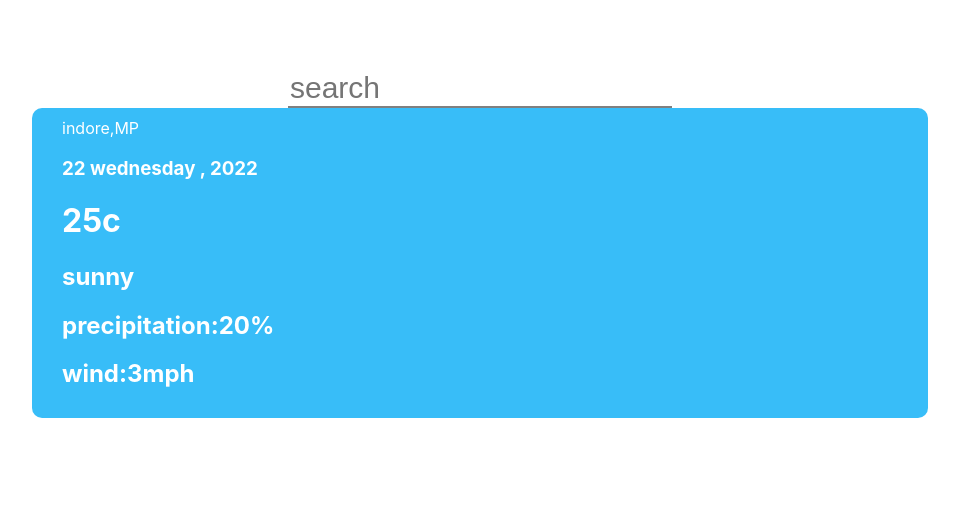
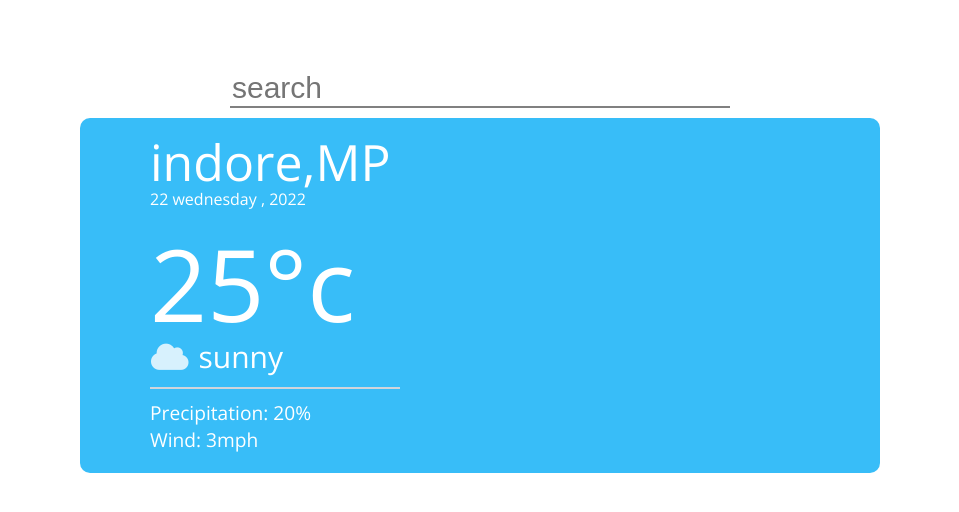
Before and after one commit to tanishk15sharma/Weather-Application, a React (Create React App) app: page / in a window 1280 px wide. Shown: the top 512 px of the page, without its empty margins (160-1119 px from the left). Built offline with nearby package versions, Linux system fonts and the light colour scheme.

Commit message:
intermediate styling

```diff
--- a/public/index.html
+++ b/public/index.html
@@ -10,6 +10,14 @@
       content="Web site created using create-react-app"
     />
     <link rel="apple-touch-icon" href="%PUBLIC_URL%/logo192.png" />
+    <link
+      rel="stylesheet"
+      href="https://cdnjs.cloudflare.com/ajax/libs/font-awesome/5.9.0/css/all.min.css"
+      integrity="sha512-q3eWabyZPc1XTCmF+8/LuE1ozpg5xxn7iO89yfSOd5/oKvyqLngoNGsx8jq92Y8eXJ/IRxQbEC+FGSYxtk2oiw=="
+      crossorigin="anonymous"
+      referrerpolicy="no-referrer"
+    />
+
     <!--
       manifest.json provides metadata used when your web app is installed on a
       user's mobile device or desktop. See https://developers.google.com/web/fundamentals/web-app-manifest/
--- a/src/components/style/style.css
+++ b/src/components/style/style.css
@@ -1,15 +1,21 @@
+@import url("https://fonts.googleapis.com/css2?family=Abril+Fatface&family=Noto+Sans:ital@0;1&family=Open+Sans&family=Prompt:wght@200&family=Roboto:wght@700&display=swap");
+
 .input-div {
   margin: auto;
-  width: 30%;
+  width: 500px;
   margin-top: 70px;
-
+  margin-bottom: 10px;
   border-bottom: 2px solid gray;
 }
 .input {
   text-align: left;
-  width: 100%;
+  width: 500px;
   font-size: 30px;
   border: 0;
+}
+
+body {
+  font-family: "Open Sans", sans-serif;
 }
 
 .weather-div {
@@ -17,11 +23,50 @@
   background-color: #38bdf8;
   text-align: left;
   margin: auto;
-  width: 70%;
+
+  width: 800px;
+
   border-radius: 10px;
   padding-top: 10px;
   padding-bottom: 10px;
 }
 .weather-info {
-  padding-left: 30px;
+  padding-left: 70px;
 }
+.weather-info .place-name {
+  font-size: 50px;
+  margin-bottom: 0;
+}
+
+.weather-info .date {
+  margin-top: -8px;
+}
+
+.weather-info .temp {
+  padding: 5px 0;
+  font-size: 100px;
+}
+.weather-info .cloud {
+  margin-top: -20px;
+  font-weight: 200;
+  font-size: 30px;
+  margin-bottom: 10px;
+}
+
+.cloud .cloud-icon {
+  opacity: 0.8;
+  padding: 1px;
+  padding-right: 10px;
+}
+
+.weather-info .precip {
+  padding-top: 10px;
+  width: 250px;
+  border-top: 2px solid #d1d5db;
+  font-size: larger;
+}
+
+.weather-info .wind {
+  font-size: larger;
+  padding-bottom: 10px;
+}
--- a/src/components/weather.js
+++ b/src/components/weather.js
@@ -12,12 +12,16 @@ const WeatherHandler = () => {
         <div className="weather-div">
           <div className="weather-info">
             <div className="place-name">indore,MP</div>
-            <h3 className="date">22 wednesday , 2022</h3>
+            <div className="date">22 wednesday , 2022</div>
 
-            <h1 className="temp">25c</h1>
-            <h2 className="cloud">sunny</h2>
-            <h2 className="precip">precipitation:20%</h2>
-            <h2 className="wind">wind:3mph</h2>
+            <div className="temp">25°c</div>
+            <div className="cloud">
+              <i className="fas fa-cloud cloud-icon"></i>
+              sunny
+            </div>
+
+            <div className="precip">Precipitation: 20%</div>
+            <div className="wind">Wind: 3mph</div>
           </div>
         </div>
       </div>
```
